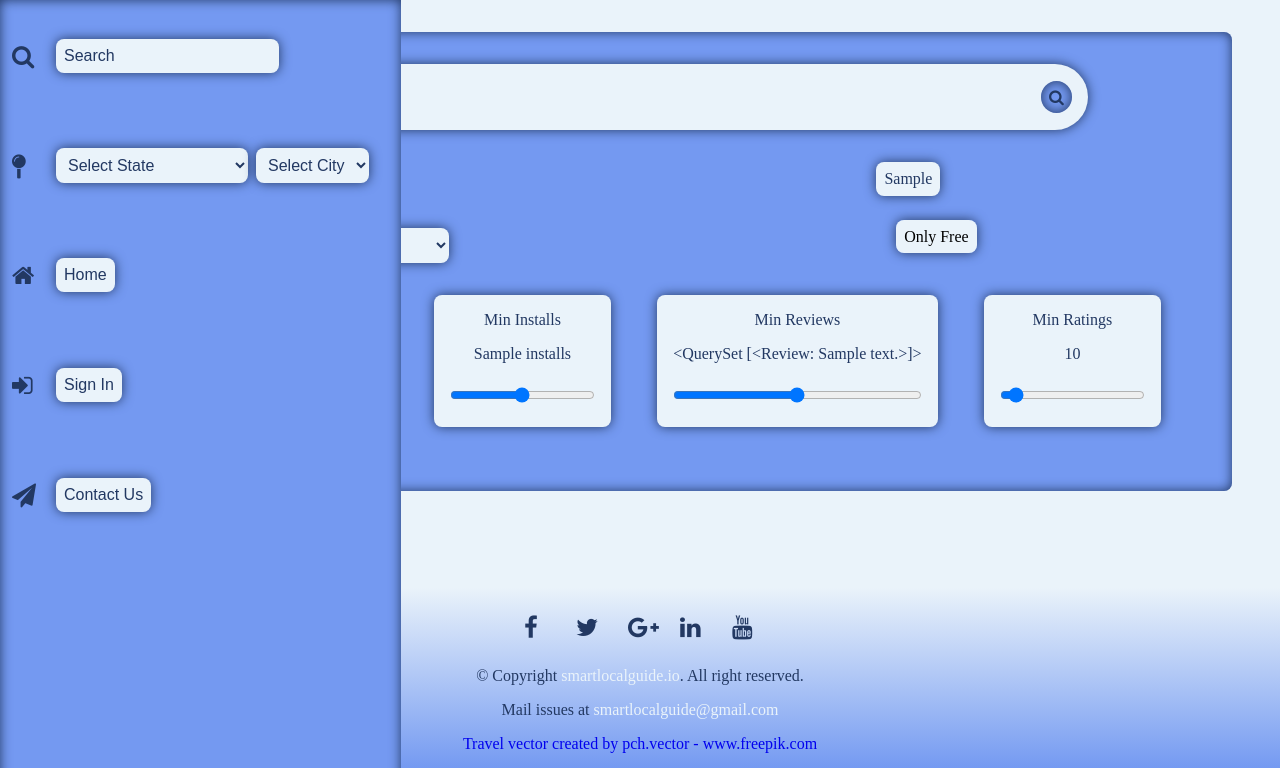
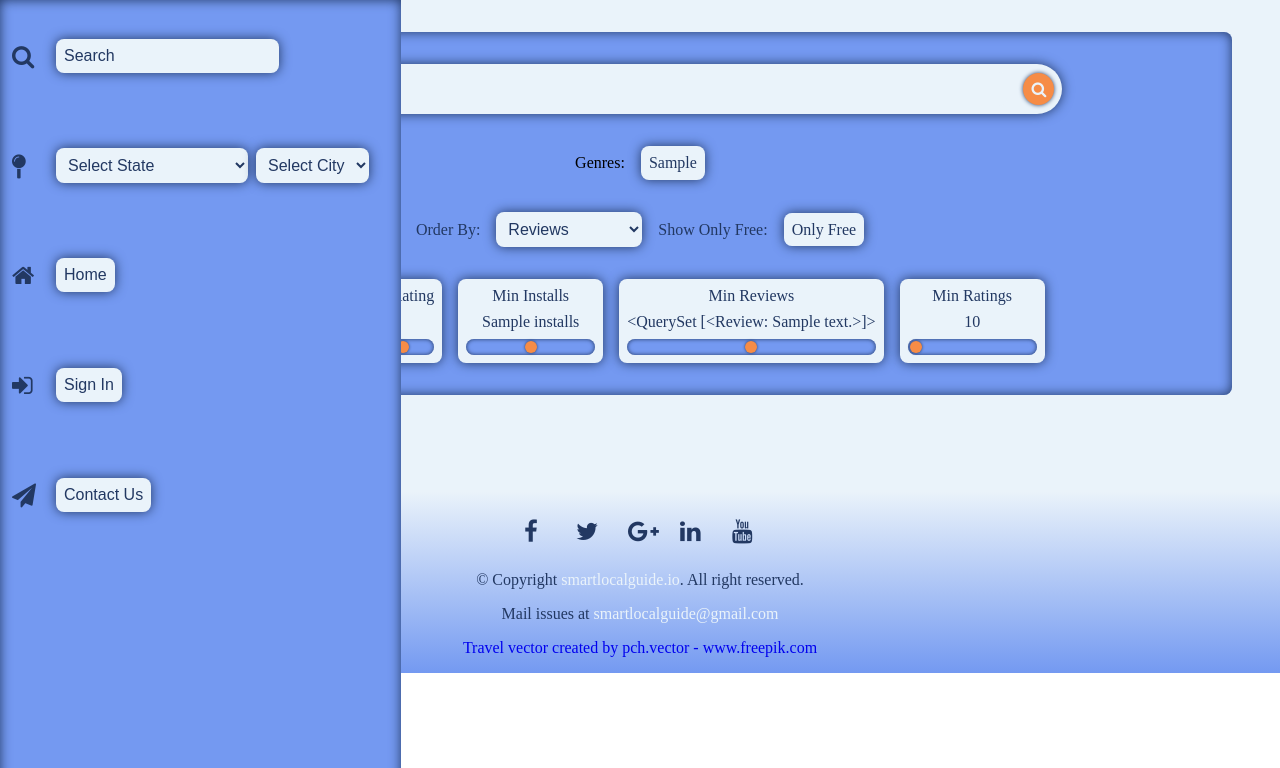
Before and after one commit to Smart-Local-Guide-Devs/webapp, a Django app: template frontend/templates/searchPage.html in a window 1280 px wide. Shown: the top 768 px of the page. Run offline with Django 3.2, Linux system fonts and the light colour scheme; tables that the repository leaves empty hold one stand-in row (values such as "Sample post"); the template is opened without the code that fills it: values that come from a table or form of the project are taken from there, most other values are stand-ins (such as "Sample title", 1, 10 or a date in 2020).

Commit message:
minor color improvements

```diff
--- a/frontend/static/css/basePage.css
+++ b/frontend/static/css/basePage.css
@@ -33,7 +33,8 @@ h2 {
 	text-align: center;
 }
 
-button {
+button,
+select {
 	cursor: pointer;
 }
 
@@ -158,11 +159,6 @@ footer > p > a {
 
 .card {
 	background-color: var(--clr-accent);
-	/* background-image: linear-gradient(
-		45deg,
-		var(--clr-) 0 70%,
-		var(--clr-black)
-	); */
 	border-radius: 0.5em;
 	box-shadow: inset 0 0 0.75em 0 var(--clr-black);
 	padding: 2em;
--- a/frontend/static/css/searchPage.css
+++ b/frontend/static/css/searchPage.css
@@ -1,3 +1,10 @@
+.search {
+	display: flex;
+	flex-direction: column;
+	gap: 2em;
+	padding: 2em;
+}
+
 .search-bar {
 	display: flex;
 	justify-content: center;
@@ -6,7 +13,7 @@
 	box-shadow: 0 0 0.75em 0 var(--clr-black);
 	border-radius: 500px;
 	width: 80%;
-	padding: 1em;
+	padding: 0.5em;
 	margin: 0 auto;
 }
 
@@ -23,17 +30,23 @@
 	border-radius: 50%;
 	height: 2em;
 	width: 2em;
-	background-color: var(--clr-accent);
-	box-shadow: inset 0 0 0.75em 0 var(--clr-black);
+	transform: scale(1);
+	transition: transform 250ms ease-in-out, box-shadow 250ms ease-in-out;
+	background-color: var(--clr-comp);
+	color: var(--clr-white);
+	box-shadow: 0 0 0.25em 0 var(--clr-black);
+}
+
+.search-btn:hover {
+	transform: scale(1.25);
+	box-shadow: 0 0 0.5em 0 var(--clr-black);
 }
 
 .genres {
 	display: flex;
 	flex-wrap: wrap;
-	gap: 2em;
-	justify-content: space-around;
-	padding: 2em;
-	color: var(--clr-black);
+	gap: 1em;
+	justify-content: center;
 	align-items: center;
 }
 
@@ -41,6 +54,7 @@
 	border-radius: 0.5em;
 	box-shadow: 0 0 0.75em 0 var(--clr-black);
 	background-color: var(--clr-white);
+	color: var(--clr-black);
 	padding: 0.5em;
 	cursor: pointer;
 }
@@ -52,16 +66,18 @@
 .order-by-free {
 	display: flex;
 	flex-wrap: wrap;
-	justify-content: space-around;
+	justify-content: center;
+	align-items: center;
+	color: var(--clr-black);
+	gap: 1em;
 }
 
 .filters {
 	display: flex;
 	flex-wrap: wrap;
-	justify-content: space-around;
+	justify-content: center;
 	align-items: center;
-	gap: 2em;
-	padding: 2em;
+	gap: 1em;
 	color: var(--clr-black);
 }
 
@@ -69,15 +85,41 @@
 	display: flex;
 	flex-direction: column;
 	text-align: center;
-	gap: 1em;
+	gap: 0.5em;
 	background-color: var(--clr-white);
-	padding: 1em;
+	padding: 0.5em;
 	border-radius: 0.5em;
 	box-shadow: 0 0 0.75em 0 var(--clr-black);
 }
 
 .filter > input {
 	box-shadow: none;
+	padding: 0;
+	appearance: none;
+}
+
+.filter > input::-webkit-slider-runnable-track {
+	background-color: var(--clr-accent);
+	border-radius: 500px;
+	box-shadow: inset 0 0 0.25em var(--clr-black);
+}
+
+.filter > input::-webkit-slider-thumb {
+	appearance: none;
+	background: var(--clr-comp);
+	height: 1em;
+	width: 1em;
+	transform: scale(0.75);
+	transition: transform 250ms ease-in-out, box-shadow 250ms ease-in-out;
+	border-radius: 50%;
+	cursor: pointer;
+	box-shadow: 0 0 0.25em 0 var(--clr-black);
+}
+
+.filter > input:hover::-webkit-slider-thumb,
+.filter > input:focus::-webkit-slider-thumb {
+	transform: scale(1);
+	box-shadow: 0 0 0.5em 0 var(--clr-black);
 }
 
 .apps {
@@ -103,6 +145,7 @@
 .app-icon {
 	height: 5em;
 	width: 5em;
+	border-radius: 0 0 0.75em 0 var(--clr-black);
 }
 
 .app-links {
@@ -126,7 +169,6 @@
 
 .app-name {
 	font-size: x-large;
-	color: var(--clr-comp);
 }
 
 .app-details {
@@ -137,6 +179,10 @@
 }
 
 @media (min-width: 700px) {
+	.search {
+		padding: 2em 4em;
+	}
+
 	.apps {
 		padding: 0 4em;
 	}
--- a/frontend/templates/searchPage.html
+++ b/frontend/templates/searchPage.html
@@ -26,13 +26,16 @@
 			{% endfor %}
 		</div>
 		<div class="order-by-free">
-			<select name="orderby">
-				<option selected value=''>Order By</option>
-				<option value="-reviews_count">Reviews</option>
-				<option value="-ratings_count">Ratings</option>
-				<option value="-min_installs">Installs</option>
-				<option value="-avg_rating">Average Rating</option>
-			</select>
+			<span>Order By: </span>
+			<div>
+				<select name="orderby">
+					<option selected value="-reviews_count">Reviews</option>
+					<option value="-ratings_count">Ratings</option>
+					<option value="-min_installs">Installs</option>
+					<option value="-avg_rating">Average Rating</option>
+				</select>
+			</div>
+			<span>Show Only Free: </span>
 			<div class="free">
 				{% if free == "true" %}
 				<input type="checkbox" class="checkbox" name="free" id="freeCheckbox" value="true" checked>
```
Also changed, not shown: frontend/static/css/homePage.css (+5 -4 lines).
